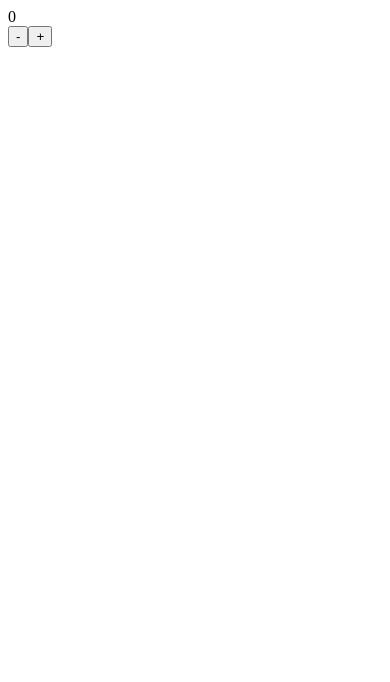
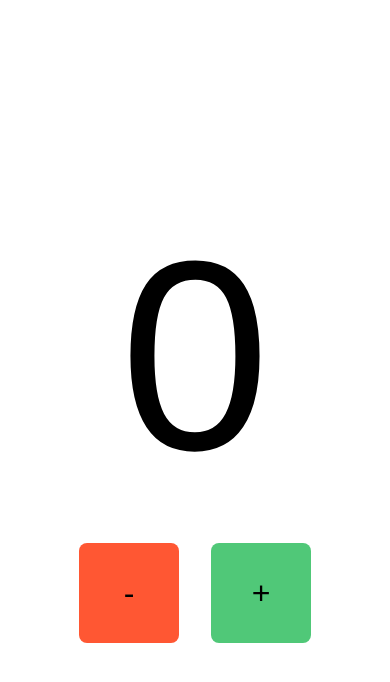
Before and after one commit to aleixanadon/counter-app, a React (Vite) app: page / in a window 390 px wide. Shown: the top 682 px of the page. Built offline with nearby package versions, Linux system fonts and the light colour scheme.

Commit message:
styled components and made it responsive

```diff
--- /dev/null
+++ b/src/common/components/Counter/Counter.css
@@ -0,0 +1,46 @@
+
+.counter-app {
+  text-align: center;
+  display: flex;
+  flex-direction: column;
+  align-items: center;
+  gap: 2em;
+}
+
+.count-div {
+  font-size: 32vh;
+}
+
+.count-div:hover {
+  opacity: 0.6;
+  font-size: 33vh;
+}
+
+.buttons-div {
+  display: flex;
+  gap: 2em;
+}
+
+.plus-button, .minus-button {
+  width: 100px;
+  height: 100px;
+  font-size: 2em;
+  border: none;
+  border-radius: 8px;
+}
+
+.plus-button:hover, .minus-button:hover {
+  opacity: 0.6;
+  transition: 0.3s;
+  width: 105px;
+  height: 105px;
+  cursor: pointer;
+}
+
+.plus-button {
+  background-color: #50C878;
+}
+
+.minus-button {
+  background-color: #FF5733;
+}
--- a/src/common/components/Counter/Counter.tsx
+++ b/src/common/components/Counter/Counter.tsx
@@ -1,16 +1,18 @@
-import React from 'react'
 import useCounter from '../../hooks/useCounter'
+import './Counter.css'
 
 function Counter() {
 
   const { count, decrementCount, incrementCount } = useCounter();
 
   return (
-    <>
-      <div>{count}</div>
-      <button onClick={decrementCount}>-</button>
-      <button onClick={incrementCount}>+</button>
-    </>
+    <div className='counter-app'>
+      <div className='count-div'>{count}</div>
+      <div className='buttons-div'>
+        <button className='minus-button' onClick={decrementCount}>-</button>
+        <button className='plus-button' onClick={incrementCount}>+</button>
+      </div>
+    </div>
   )
 }
 
--- a/src/common/hooks/useCounter.ts
+++ b/src/common/hooks/useCounter.ts
@@ -1,6 +1,6 @@
 import type { RootState } from '../../store'
 import { useSelector, useDispatch } from 'react-redux'
-import { increment, decrement } from '../../features/counter/counterSlice'
+import { increment, decrement, incrementByAmount } from '../../features/counter/counterSlice'
 
 function useCounter() {
 
@@ -10,11 +10,13 @@ function useCounter() {
 
   const incrementCount = () => dispatch(increment());
   const decrementCount = () => dispatch(decrement());
+  const incrementCountByAmount = (amount: number) => dispatch(incrementByAmount(amount));
 
   return {
     count,
     incrementCount,
     decrementCount,
+    incrementCountByAmount,
   }
 }
 
--- a/src/index.css
+++ b/src/index.css
@@ -0,0 +1,8 @@
+:root {
+  width: 100%;
+  height: 100%;
+  display: flex;
+  align-items: center;
+  justify-content: center;
+  font-family: 'Franklin Gothic Medium', 'Arial Narrow', Arial, sans-serif;
+}
```
